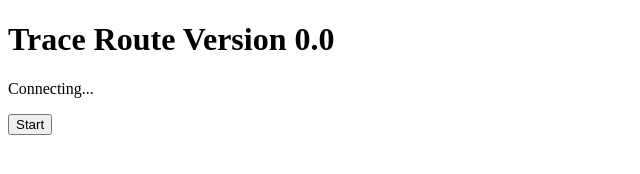
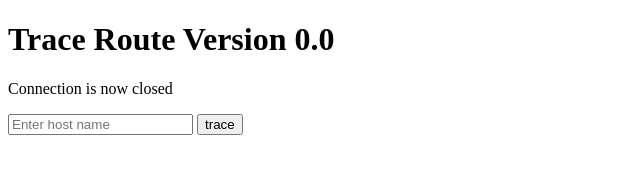
Before and after one commit to K-rangeR/VisualTraceroute, a plain HTML site: page index.html in a window 1280 px wide. Shown: the whole page, without its empty margins (0-640 px from the left). Drawn offline with Linux system fonts and the light colour scheme.

```diff
--- a/index.html
+++ b/index.html
@@ -8,31 +8,38 @@
         <h1>Trace Route Version 0.0</h1>
         <div id="url">Connecting...</div>
         <ul id="results"></ul>
-        <button id="btn" type="button">Start</button>
+        <form id="inform" action="#" method="POST">
+            <input type="text" id="hostname" placeholder="Enter host name">
+            <input type="submit" id="btn" value="trace">
+        </form>
         <script>
-            document.getElementById("btn").addEventListener("click", function() {
-                var heading = document.getElementById("url");
+            window.onload = function() {
+                var inform = document.getElementById("inform");
+                var url = document.getElementById("url");
                 var results = document.getElementById("results");
+                var hostnameField = document.getElementById("hostname");
+
                 var socket = new WebSocket("ws://localhost:8080/");
-
-                console.log("hello world");
-
                 socket.onopen = function(event) {
-                    heading.innerHTML = event.currentTarget.url;
+                    url.innerHTML = event.currentTarget.url;
                 };
-
                 socket.onerror = function(error) {
-                    heading.innerHTML = error;
+                    url.innerHTML = error;
                 };
-
                 socket.onmessage = function(event) {
                     results.innerHTML += "<li>" + event.data + "</li>";
                 };
+                socket.onclose = function(event) {
+                    url.innerHTML = "Connection is now closed";
+                    hostnameField.value = "";
+                };
 
-                socket.onclose = function(event) {
-                    heading.innerHTML = "Connection is closed";
+                inform.onsubmit = function(event) {
+                    event.preventDefault();
+                    results.innerHTML = "";
+                    socket.send(hostnameField.value);
                 };
-            });
+            };
         </script>
     </body>
 </html>
```
Also changed, not shown: trace.js (+13 -9 lines).
